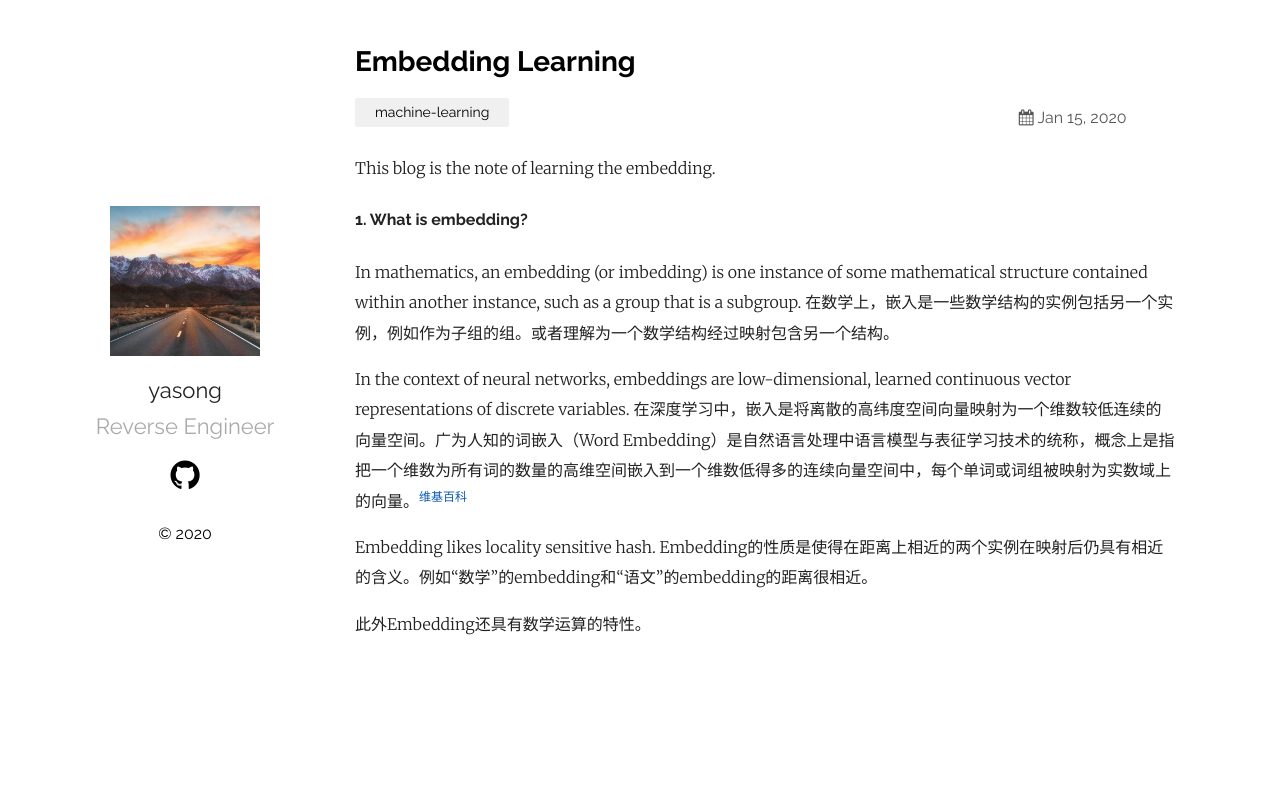
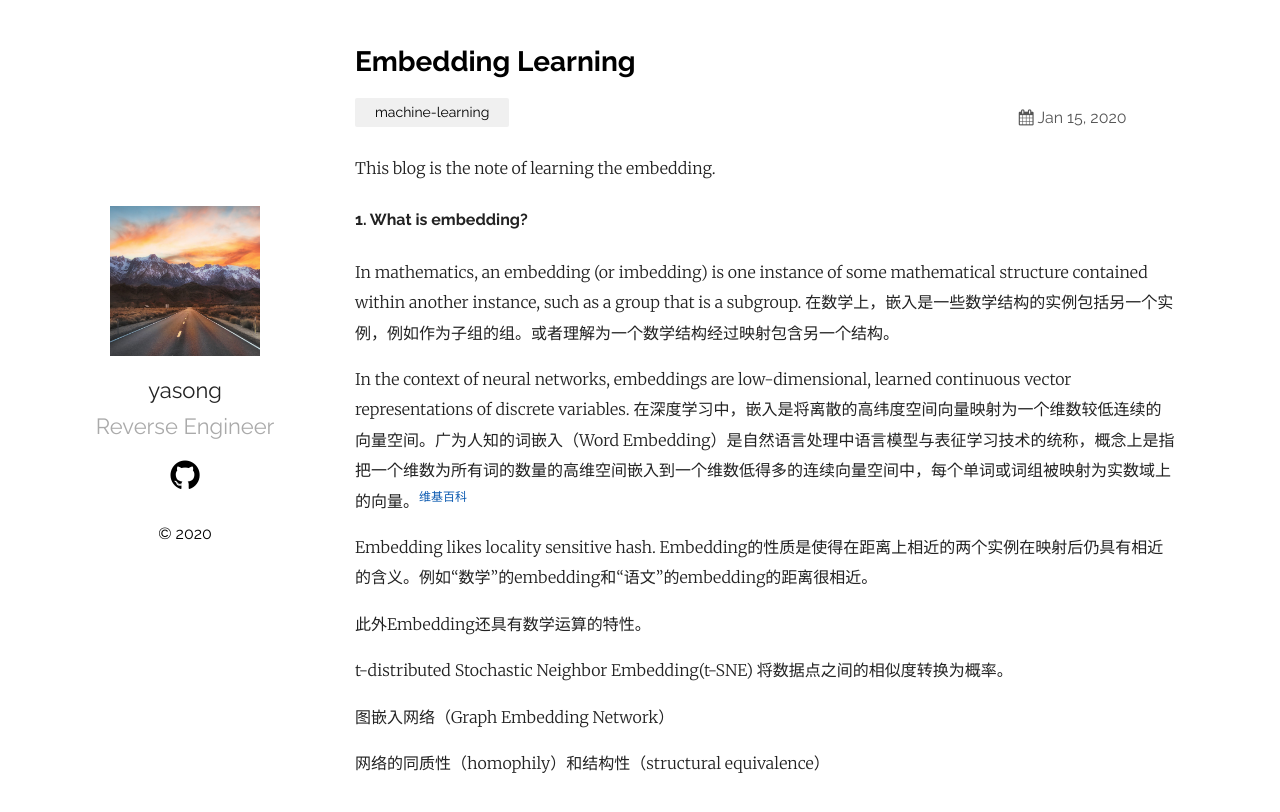
Before and after one commit to yasong/yasong.github.io, a Jekyll site: the page built from _posts/2020-01-15-Embedding-learning.markdown, in a window 1280 px wide. Shown: the top 812 px of the page. Built offline with Jekyll 4.4.1, drawn with Linux system fonts in a browser that asks for light colours.

Commit message:
Update 2020-01-15-Embedding-learning.markdown

```diff
--- a/_posts/2020-01-15-Embedding-learning.markdown
+++ b/_posts/2020-01-15-Embedding-learning.markdown
@@ -15,3 +15,10 @@ In the context of neural networks, embeddings are low-dimensional, learned conti
 Embedding likes locality sensitive hash. Embedding的性质是使得在距离上相近的两个实例在映射后仍具有相近的含义。例如“数学”的embedding和“语文”的embedding的距离很相近。
 
 此外Embedding还具有数学运算的特性。
+
+t-distributed Stochastic Neighbor Embedding(t-SNE) 将数据点之间的相似度转换为概率。
+
+
+图嵌入网络（Graph Embedding Network）
+
+网络的同质性（homophily）和结构性（structural equivalence）
```
